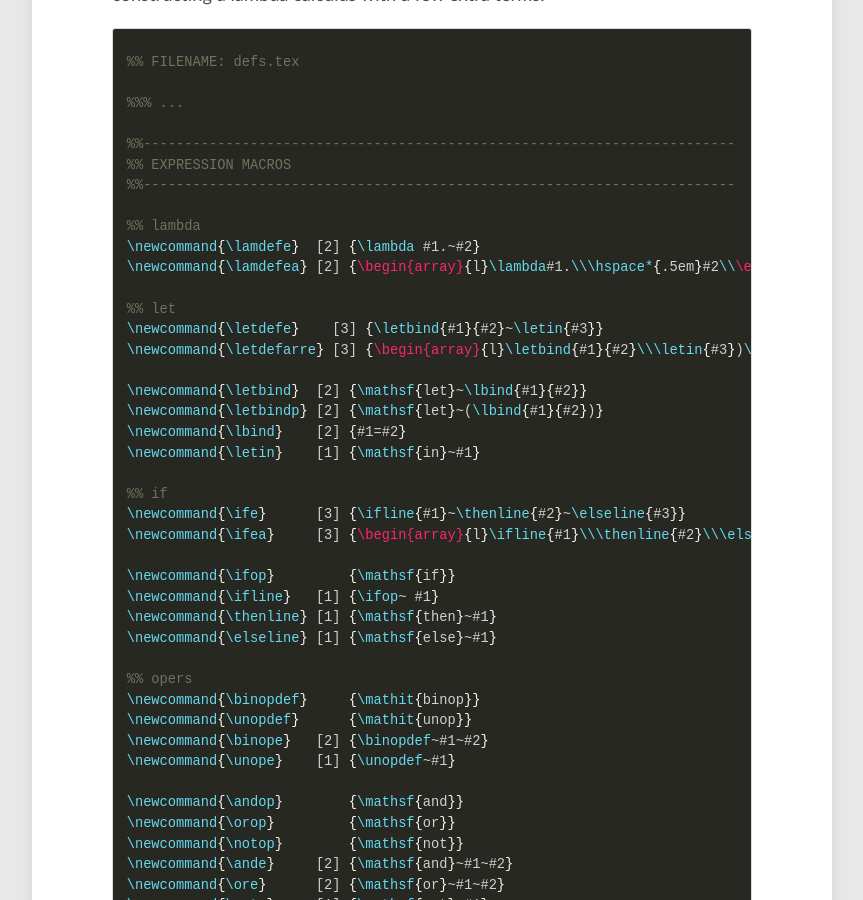
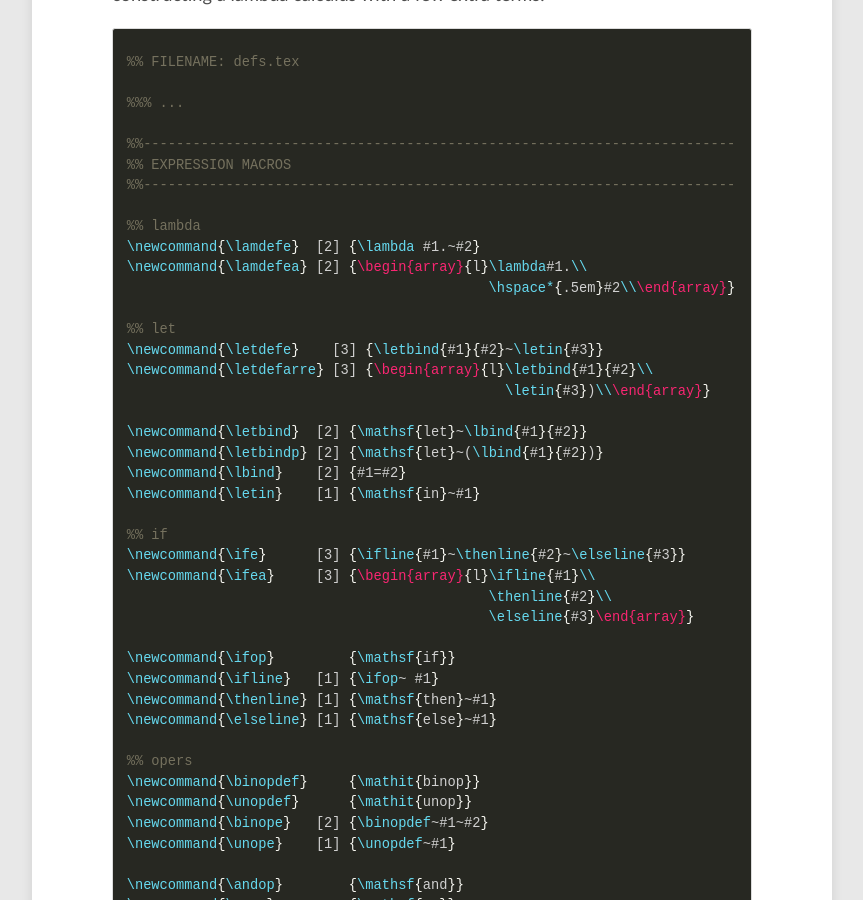
Before and after one commit to cgswords/cgswords.github.io, a Jekyll site: the page built from _posts/2015-08-17-latex-semantics.md, in a window 1280 px wide and 900 px high, scrolled down 2821 px. Shown: the whole window, without its empty margins (208-1071 px from the left). Built offline with Jekyll 4.4.1, drawn with Linux system fonts in a browser that asks for light colours; nearby versions of some CDN libraries; some web fonts are replaced; comment, search, counter and statistics services are not loaded; some of the changed text lies outside the part shown.

Commit message:
Got everything to fit nictely I hope

```diff
--- a/_posts/2015-08-17-latex-semantics.md
+++ b/_posts/2015-08-17-latex-semantics.md
@@ -99,11 +99,13 @@ constructing a lambda calculus with a few extra terms.
 
 %% lambda
 \newcommand{\lamdefe}  [2] {\lambda #1.~#2}
-\newcommand{\lamdefea} [2] {\begin{array}{l}\lambda#1.\\\hspace*{.5em}#2\\\end{array}}
+\newcommand{\lamdefea} [2] {\begin{array}{l}\lambda#1.\\
+                                            \hspace*{.5em}#2\\\end{array}}
 
 %% let
 \newcommand{\letdefe}    [3] {\letbind{#1}{#2}~\letin{#3}}
-\newcommand{\letdefarre} [3] {\begin{array}{l}\letbind{#1}{#2}\\\letin{#3})\\\end{array}}
+\newcommand{\letdefarre} [3] {\begin{array}{l}\letbind{#1}{#2}\\
+                                              \letin{#3})\\\end{array}}
 
 \newcommand{\letbind}  [2] {\mathsf{let}~\lbind{#1}{#2}}
 \newcommand{\letbindp} [2] {\mathsf{let}~(\lbind{#1}{#2})}
@@ -112,7 +114,9 @@ constructing a lambda calculus with a few extra terms.
 
 %% if
 \newcommand{\ife}      [3] {\ifline{#1}~\thenline{#2}~\elseline{#3}}
-\newcommand{\ifea}     [3] {\begin{array}{l}\ifline{#1}\\\thenline{#2}\\\elseline{#3}\end{array}}
+\newcommand{\ifea}     [3] {\begin{array}{l}\ifline{#1}\\
+                                            \thenline{#2}\\
+                                            \elseline{#3}\end{array}}
 
 \newcommand{\ifop}         {\mathsf{if}}
 \newcommand{\ifline}   [1] {\ifop~ #1}
@@ -371,7 +375,8 @@ Next, we introduce evaluation contexts to our language definitions:
   %%% ...
   \\
   \Ctxt &:=& \Ctxt~e \alt v~\Ctxt \alt \letdefe{x}{\Ctxt}{e}\\
-        &\alt& \ife{\Ctxt}{e}{e} \alt \unop{\Ctxt} \alt \binop{\Ctxt}{e} \alt \binop{v}{\Ctxt}\\
+        &\alt& \ife{\Ctxt}{e}{e} \alt \unop{\Ctxt} %% no array break
+         \alt  \binop{\Ctxt}{e} \alt \binop{v}{\Ctxt}\\
   \end{array}
 \]
 {% endhighlight %}
```
